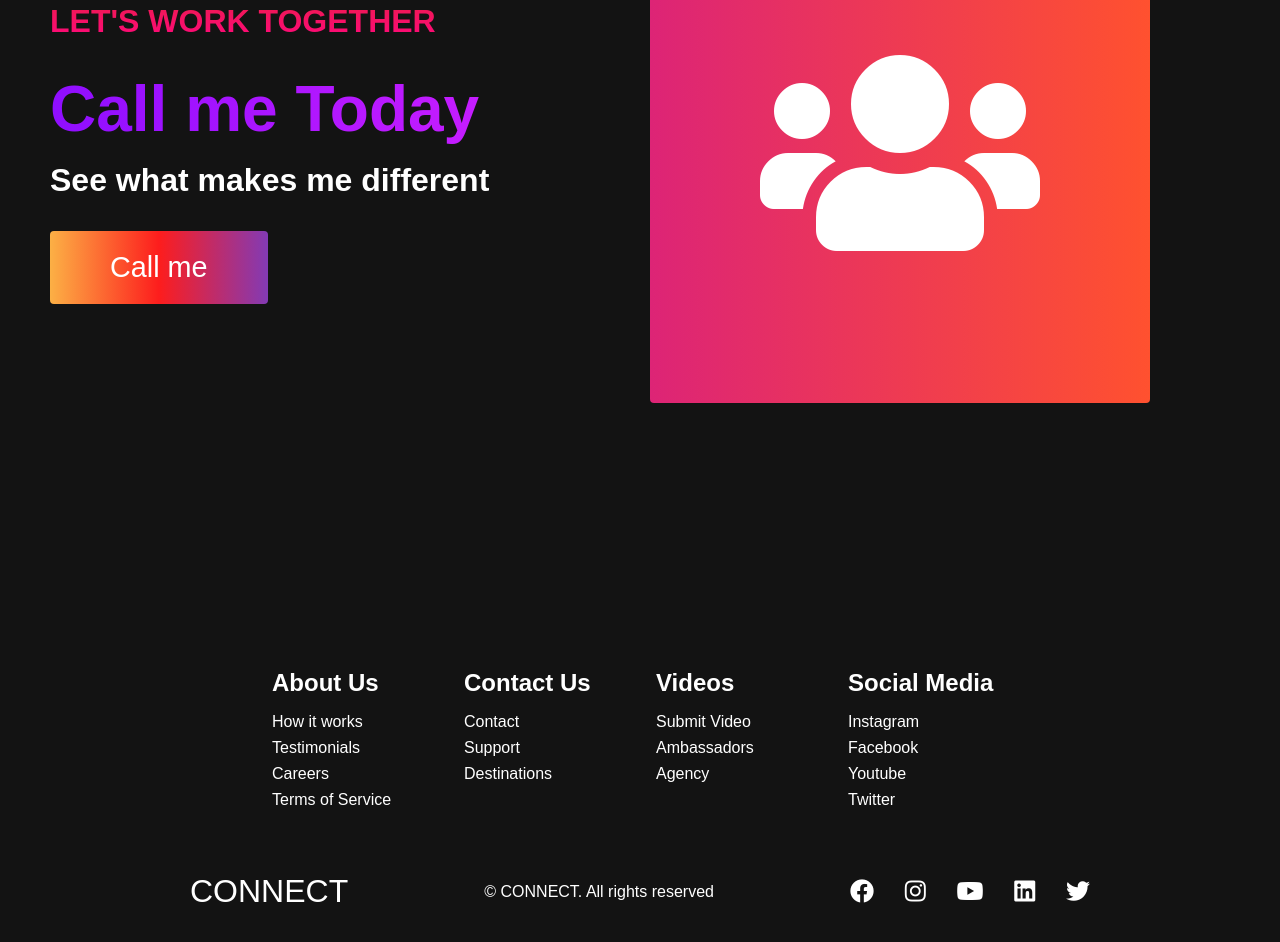
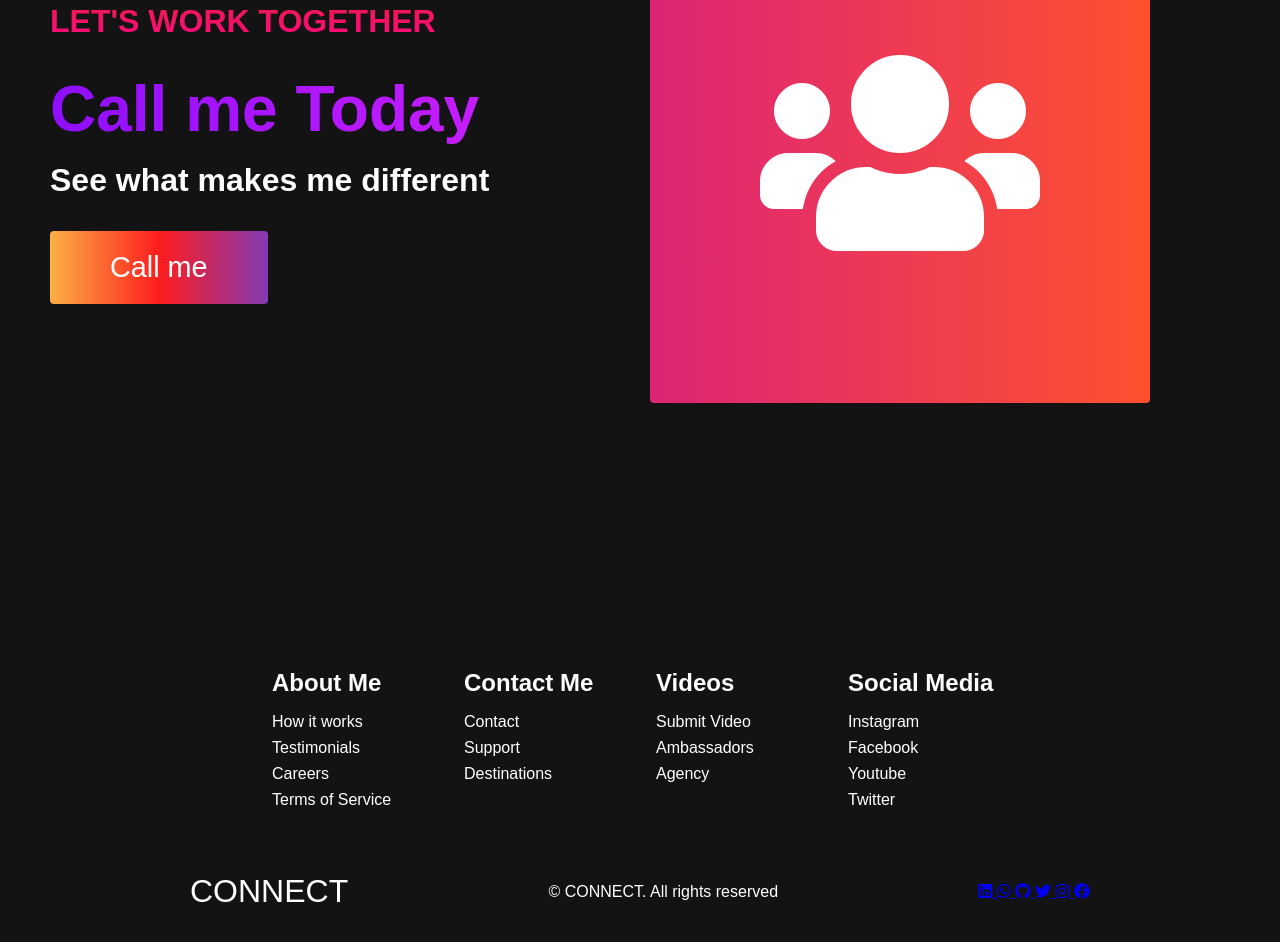
Before and after one commit to benjmhub/My-Connect, a plain HTML site: page index.html in a window 1280 px wide. Shown: the part 3295-4237 px from the top of the page. Drawn offline with Linux system fonts and the light colour scheme.

Commit message:
Update index.html

```diff
--- a/index.html
+++ b/index.html
@@ -113,12 +113,12 @@
       <div class="footer__links">
         <div class="footer__link--wrapper">
           <div class="footer__link--items">
-            <h2>About Us</h2>
+            <h2>About Me</h2>
             <a href=>How it works</a> <a href=>Testimonials</a>
             <a href=>Careers</a> <a href=>Terms of Service</a>
           </div>
           <div class="footer__link--items">
-            <h2>Contact Us</h2>
+            <h2>Contact Me</h2>
             <a href=>Contact</a> <a href=>Support</a>
             <a href=>Destinations</a>
           </div>
@@ -142,23 +142,37 @@
             <a /*href=*/ id="footer__logo">CONNECT</a>
           </div>
           <p class="website__rights">© CONNECT. All rights reserved</p>
-          <div class="social__icons">
-            <a /*href=*/ class="social__icon--link" target="_blank"
-              ><i class="fab fa-facebook"></i
-            ></a>
-            <a /*href="/"*/ class="social__icon--link"
-              ><i class="fab fa-instagram"></i
-            ></a>
-            <a /*href="/"*/ class="social__icon--link"
-              ><i class="fab fa-youtube"></i
-            ></a>
-            <a /*href="/"*/ class="social__icon--link"
-              ><i class="fab fa-linkedin"></i
-            ></a>
-            <a /*href="/"*/ class="social__icon--link"
-              ><i class="fab fa-twitter"></i
-            ></a>
-          </div>
+            <div class="social-links">
+            <!-- LinkedIn Icon and Link -->
+            <a href="https://www.linkedin.com/in/benjamin-muhire-20aa4222b/" target="_blank">
+                <i class="fab fa-linkedin"></i>
+            </a>
+
+            <!-- WhatsApp Icon and Link -->
+            <a href="https://wa.me/+250783951785" target="_blank">
+                <i class="fab fa-whatsapp"></i>
+            </a>
+
+            <!-- GitHub Icon and Link -->
+            <a href="https://github.com/benjmhub" target="_blank">
+                <i class="fab fa-github"></i>
+            </a>
+
+            <!-- Twitter Icon and Link -->
+            <a href="https://twitter.com/ben_officio" target="_blank">
+                <i class="fab fa-twitter"></i>
+            </a>
+
+            <!-- Instagram Icon and Link -->
+            <a href="https://www.instagram.com/ben_official05/" target="_blank">
+                <i class="fab fa-instagram"></i>
+            </a>
+
+            <!-- Facebook Icon and Link -->
+            <a href="https://www.facebook.com/muhire.benjamin.5" target="_blank">
+                <i class="fab fa-facebook"></i>
+            </a>
+        </div>
         </div>
       </section>
     </div>
```
